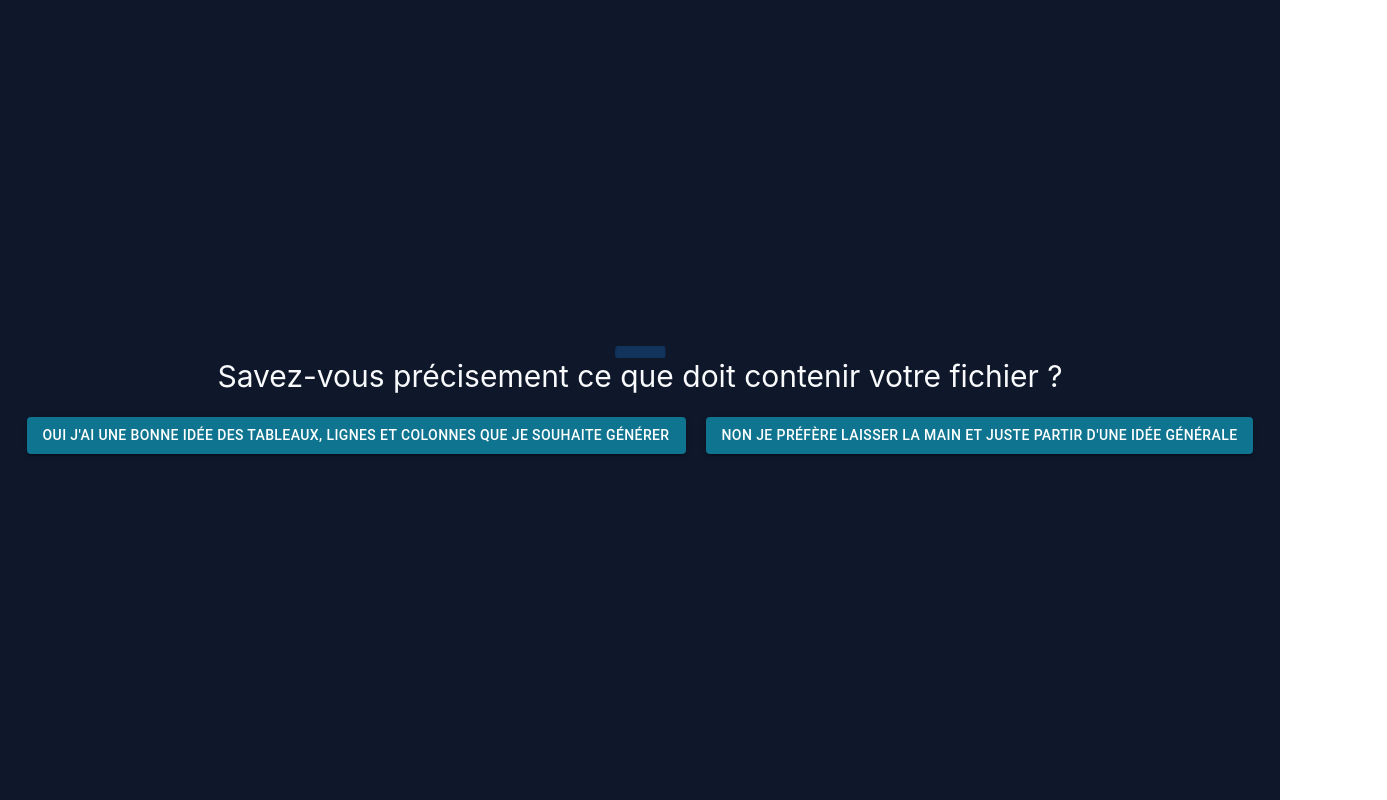
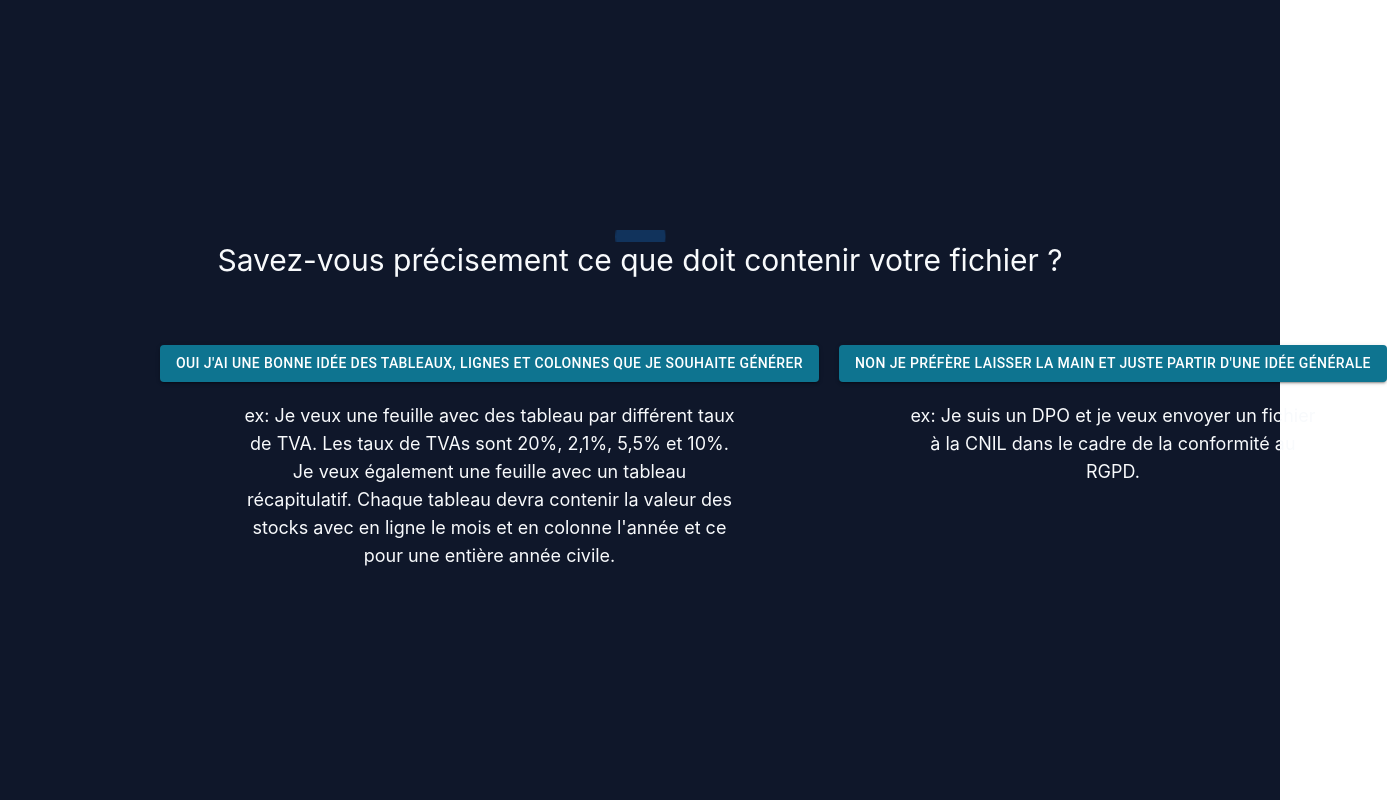
Before and after one commit to Jabuf/ia-office-ui, a React (Create React App) app: page / in a window 1280 px wide. Shown: the top 800 px of the page, 1387 px wide, since content can reach past the window. Built offline with nearby package versions, Linux system fonts and the light colour scheme; no server answers.

Commit message:
add examples for each mode

```diff
--- a/src/components/Home.tsx
+++ b/src/components/Home.tsx
@@ -94,18 +94,33 @@ function Home() {
       <header className="flex flex-col bg-slate-900 text-slate-50">
         <div className="flex flex-col h-screen text-3xl items-center justify-center">
           <Button ref={startRef} autoFocus={true} />
-          <span className=" pb-5">
+          <span className=" pb-16">
             Savez-vous précisement ce que doit contenir votre fichier ?
           </span>
-          <div className="flex space-x-5">
+          <div className="flex space-x-5 w-3/4">
+            <div className="flex flex-col items-center justify-center space-y-5 self-start">
               <BaseButton
                 label="Oui j'ai une bonne idée des tableaux, lignes et colonnes que je souhaite générer"
                 onClick={disableAssistedMode}
-            ></BaseButton>
+              />
+              <span className="text-lg text-center w-3/4">
+                ex: Je veux une feuille avec des tableau par différent taux de
+                TVA. Les taux de TVAs sont 20%, 2,1%, 5,5% et 10%. Je veux
+                également une feuille avec un tableau récapitulatif. Chaque
+                tableau devra contenir la valeur des stocks avec en ligne le
+                mois et en colonne l'année et ce pour une entière année civile.
+              </span>
+            </div>
+            <div className="flex flex-col items-center justify-center space-y-5  self-start">
               <BaseButton
                 label="Non je préfère laisser la main et juste partir d'une idée générale"
                 onClick={enableAssistedMode}
-            ></BaseButton>
+              />
+              <span className="text-lg text-center w-3/4">
+                ex: Je suis un DPO et je veux envoyer un fichier à la CNIL dans
+                le cadre de la conformité au RGPD.
+              </span>
+            </div>
           </div>
         </div>
         <div className="flex h-screen w-screen items-center justify-center">
```
Lines whose indentation alone changed are shown as unchanged.
